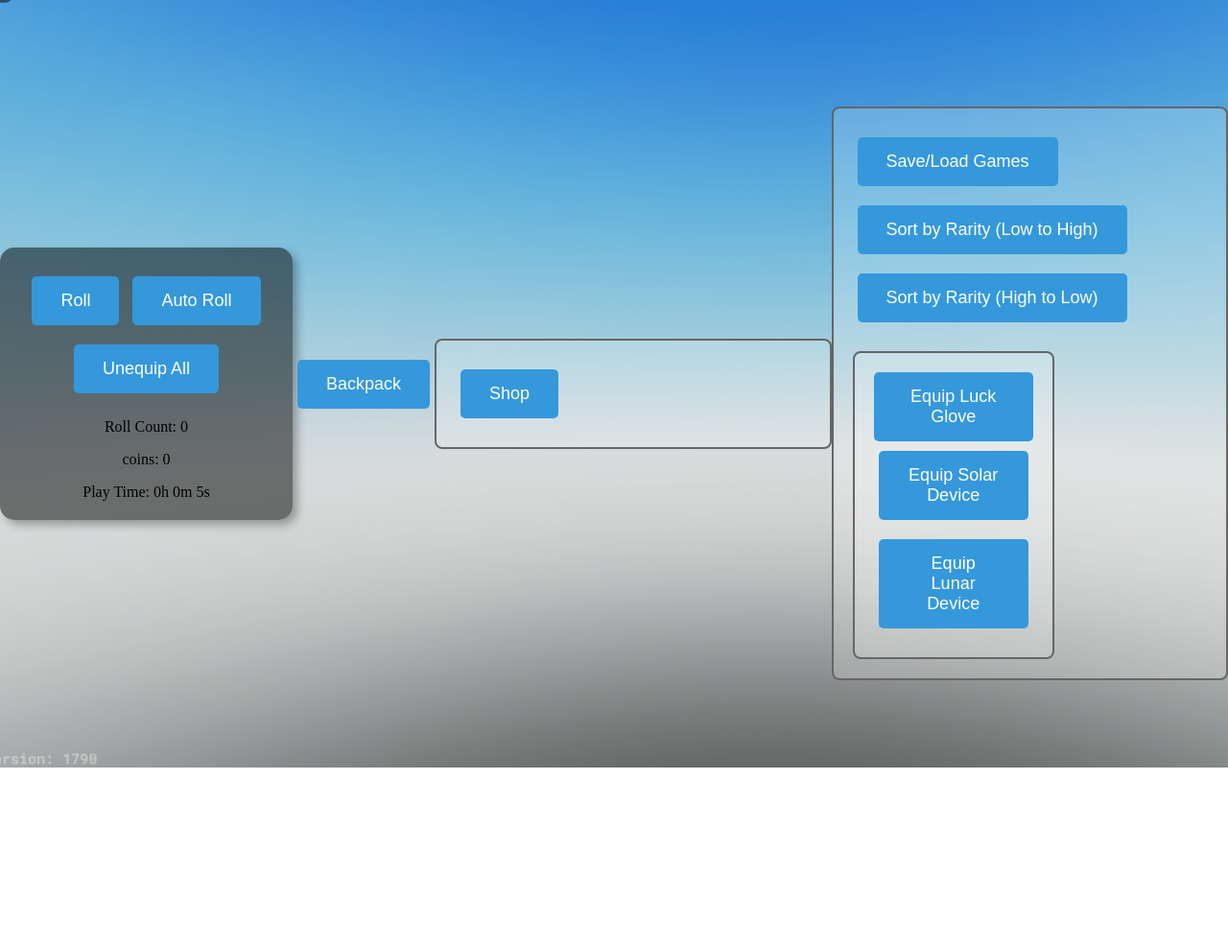
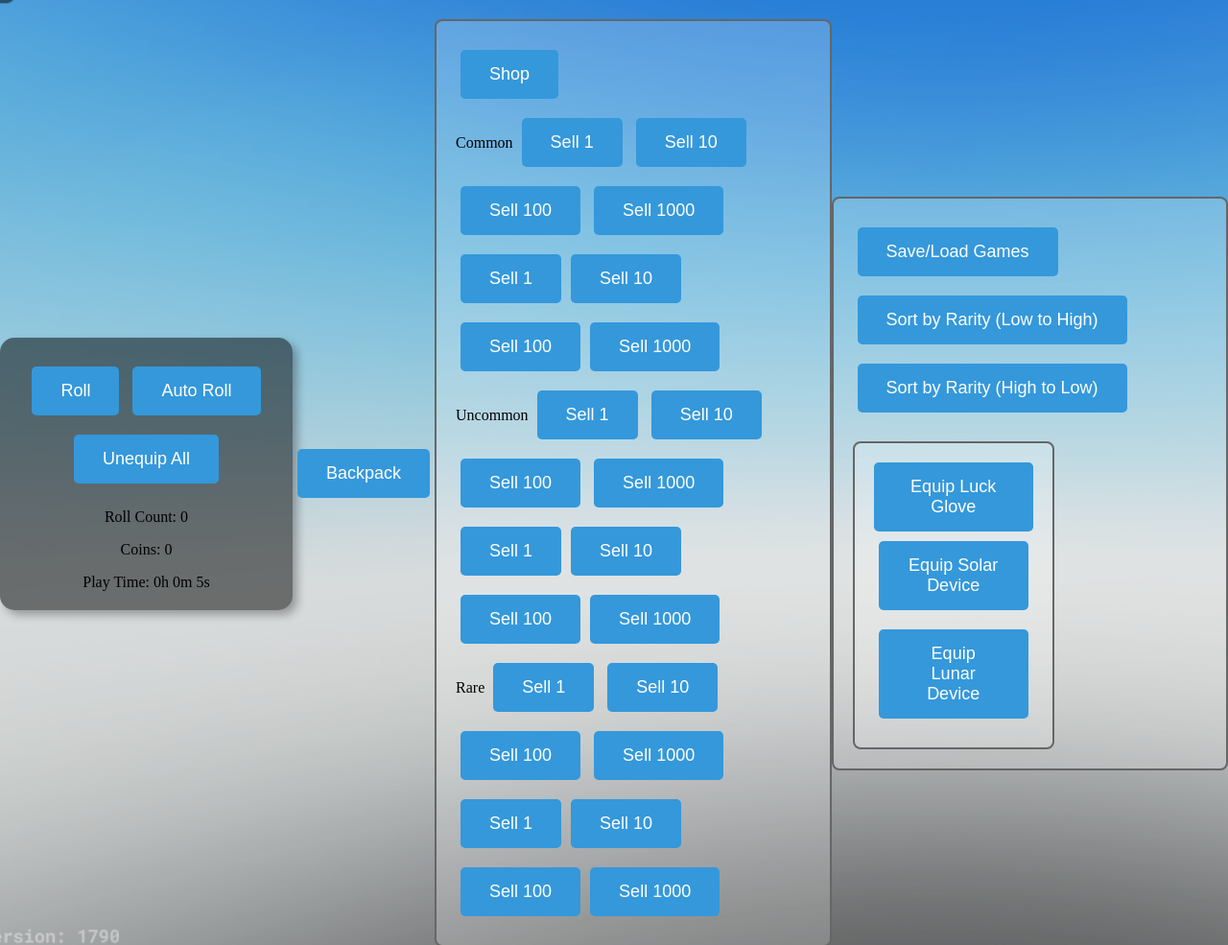
Before and after one commit to DylM0nster22/sols-rng, a plain HTML site: page index.html in a window 1280 px wide. Shown: the whole page at 96% size. Before the commit the page ends 800 px from the top, so only its background shows below. Drawn offline with Linux system fonts and the light colour scheme.

Commit message:
bozo fixed

```diff
--- a/index.html
+++ b/index.html
@@ -27,7 +27,7 @@
         <button id="auto-roll-btn">Auto Roll</button>
         <button id="unequip-all-btn">Unequip All</button>
         <p id="roll-count">Roll Count: 0</p>
-        <p id="coins ">coins: 0</p>
+        <p id="coins">Coins: 0</p>
         <div id="play-time">Play Time: 0h 0m 0s</div>
     </div>
     <div id="backpack-container">
@@ -41,6 +41,27 @@
                 <button id="craft-gear-basing-btn" class="craftable" data-items="1x common, 1x uncommon, 1x rare, 1x good">Craft Gear Basing</button>
                 <button id="craft-solar-device-btn" class="craftable" data-items="1x solar, 1x divinus, 1x rare 1x gear basing">Craft Solar Device</button>
                 <button id="craft-lunar-device-btn" class="craftable" data-items="1x Lunar, 1x rare, 1x divinus, 1x gear basing">Craft Lunar Device</button>
+            </div>
+            <div class="rarity">
+                <span>Common</span>
+                <button onclick="sellRarityForCoins('Common', 1)">Sell 1</button>
+                <button onclick="sellRarityForCoins('Common', 10)">Sell 10</button>
+                <button onclick="sellRarityForCoins('Common', 100)">Sell 100</button>
+                <button onclick="sellRarityForCoins('Common', 1000)">Sell 1000</button>
+            </div>
+            <div class="rarity">
+                <span>Uncommon</span>
+                <button onclick="sellRarityForCoins('Uncommon', 1)">Sell 1</button>
+                <button onclick="sellRarityForCoins('Uncommon', 10)">Sell 10</button>
+                <button onclick="sellRarityForCoins('Uncommon', 100)">Sell 100</button>
+                <button onclick="sellRarityForCoins('Uncommon', 1000)">Sell 1000</button>
+            </div>
+            <div class="rarity">
+                <span>Rare</span>
+                <button onclick="sellRarityForCoins('Rare', 1)">Sell 1</button>
+                <button onclick="sellRarityForCoins('Rare', 10)">Sell 10</button>
+                <button onclick="sellRarityForCoins('Rare', 100)">Sell 100</button>
+                <button onclick="sellRarityForCoins('Rare', 1000)">Sell 1000</button>
             </div>
         </div>
         <div class="save-load-buttons">
--- a/script.js
+++ b/script.js
@@ -113,6 +113,66 @@ const updateExoticColor = () => {
         // For example, if you're displaying the rarities in a list, you might need to refresh that list
     }
 };
+
+const createSellButtons = () => {
+    const rarityElements = document.querySelectorAll('.rarity');
+    rarityElements.forEach(rarityElement => {
+        const sellButton1 = document.createElement('button');
+        sellButton1.textContent = 'Sell 1';
+        sellButton1.addEventListener('click', () => sellRarityForCoins(rarityElement.textContent, 1));
+        rarityElement.appendChild(sellButton1);
+
+        const sellButton10 = document.createElement('button');
+        sellButton10.textContent = 'Sell 10';
+        sellButton10.addEventListener('click', () => sellRarityForCoins(rarityElement.textContent, 10));
+        rarityElement.appendChild(sellButton10);
+
+        const sellButton100 = document.createElement('button');
+        sellButton100.textContent = 'Sell 100';
+        sellButton100.addEventListener('click', () => sellRarityForCoins(rarityElement.textContent, 100));
+        rarityElement.appendChild(sellButton100);
+
+        const sellButton1000 = document.createElement('button');
+        sellButton1000.textContent = 'Sell 1000';
+        sellButton1000.addEventListener('click', () => sellRarityForCoins(rarityElement.textContent, 1000));
+        rarityElement.appendChild(sellButton1000);
+    });
+};
+
+createSellButtons();
+
+const sellRarityForCoins = (rarityName, amount) => {
+    const rarityToSell = rarities.find(rarity => rarity.name === rarityName);
+    if (rarityToSell) {
+        // Add coins to the backpack
+        addToBackpack("Coins", amount);
+        // Remove the sold rarity from the backpack
+        for (let i = 0; i < amount; i++) {
+            removeItemFromBackpack(rarityName);
+        }
+        // Update the UI to reflect the changes
+        updateBackpackDisplay();
+    }
+};
+
+const addToBackpack = (item, amount) => {
+    if (item === "Coins") {
+        coins += amount;
+    } else {
+        // Add the item to the backpack as usual
+        // ...
+    }
+};
+
+const removeItemFromBackpack = (item) => {
+    if (item === "Coins") {
+        coins = 0; // Reset the coins
+    } else {
+        // Remove the item from the backpack as usual
+        // ...
+    }
+};
+
 // Start cycling through colors every second (1000 milliseconds)
 setInterval(updateExoticColor, 1000);
 
```
